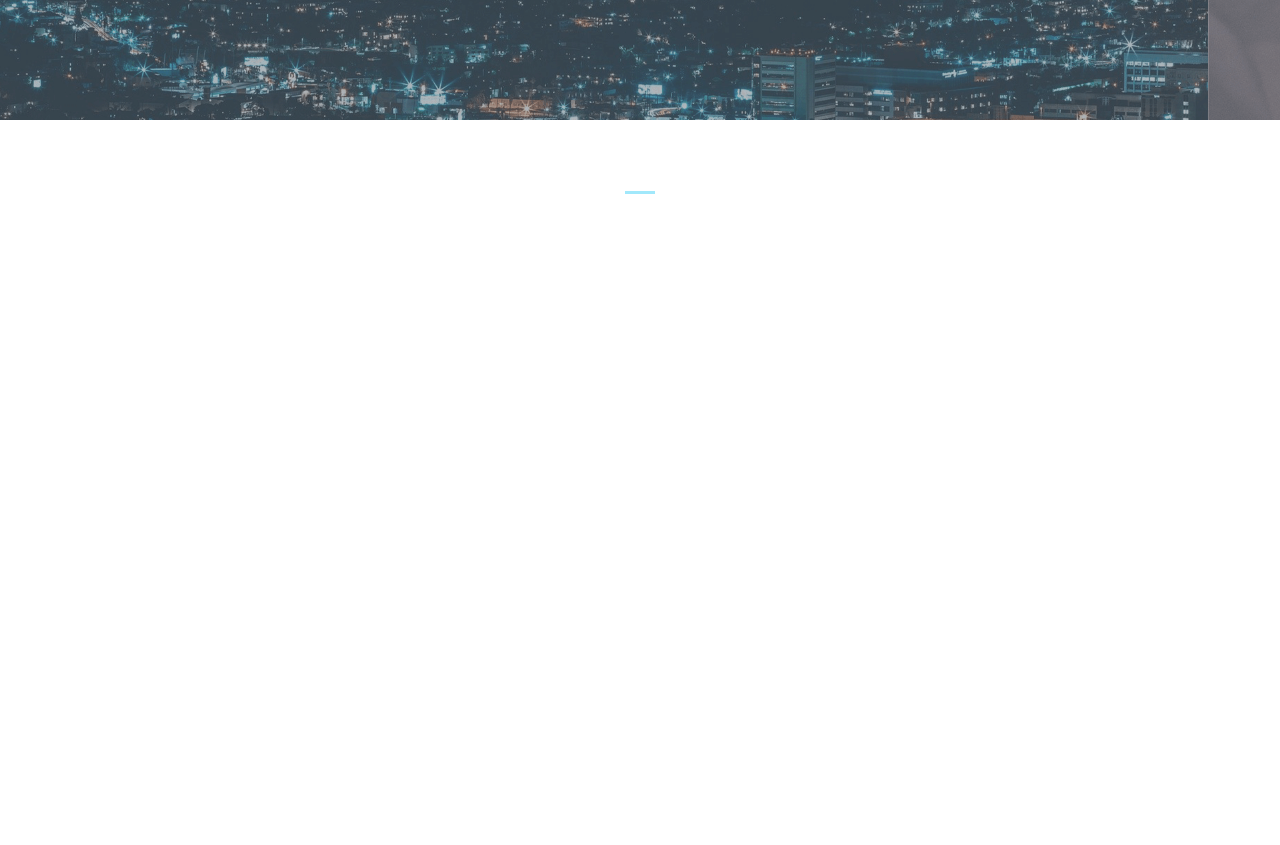
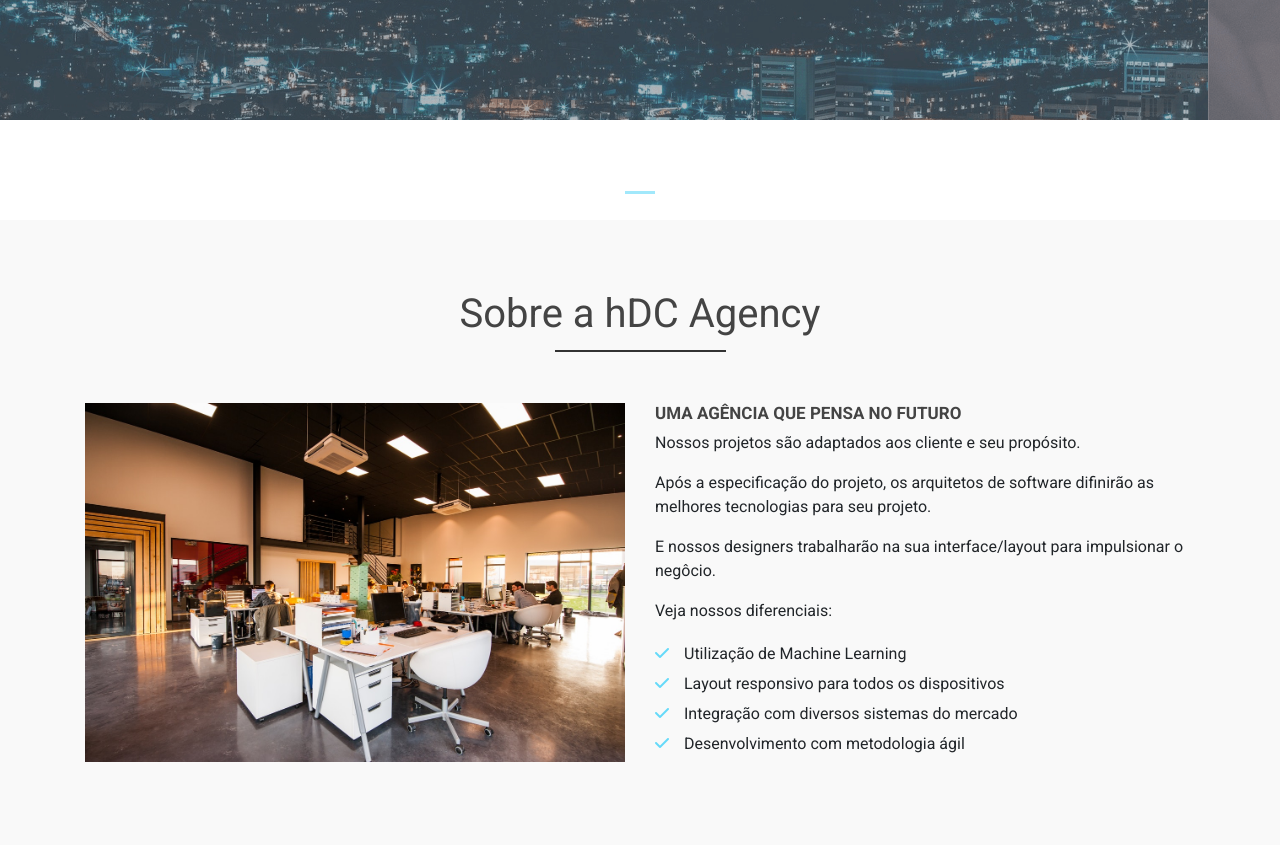
Before and after one commit to washfranca/PROJETO_CURSO, a plain HTML site: page html.index.html in a window 1280 px wide. Shown: the part 500-1345 px from the top of the page. Before the commit the page ends 800 px from the top, so only its background shows below. Drawn offline with nearby package versions, Linux system fonts and the light colour scheme.

Commit message:
sobre a agencia

```diff
--- a/css/style.css
+++ b/css/style.css
@@ -98,3 +98,48 @@
  .carousel-indicators .active {
     background-color: #65DAF9;
  }
+
+ /* Sobre a Empresa*/
+
+ #about-area {
+    background-color: #f9f9f9;
+
+ }
+ .main-title {
+    color: #444;
+    margin: 0 0 65px 0;
+    font-size: 40px;
+    text-align: center;
+
+ }
+ .main-title::after {
+     content: "";
+     border-top: 2px solid #333;
+     width: 15%;
+     position: absolute;
+     top: 60px;
+     left: 42.5%;
+ }
+
+ .about-title {
+    font-size: 17px;
+    color: #444;
+    text-transform: uppercase;
+    font-weight: bold;
+
+ }
+
+ #about-list {
+     list-style: none;
+     padding-left: 0px;
+
+ }
+
+#about-list li {
+    line-height: 30px;
+}
+
+#about-list i {
+    color: #65DAF9;
+    margin-right: 15px;
+}
--- a/html.index.html
+++ b/html.index.html
@@ -90,6 +90,31 @@
                 <span class="sr-only">Next</span>
               </a>
             </div>
+            <div id="about-area">
+              <div class="container">
+                <div class="row">
+                  <div class="col-12">
+                    <h3 class="main-title">Sobre a hDC Agency</h3>
+                  </div>
+                  <div class="col-md-6">
+                    <img class="img-fluid" src="img/agencia.jpg" alt="Agencia hDC">
+                  </div>
+                  <div class="col-md-6">
+                    <h3 class="about-title">Uma Agência que pensa no futuro</h3>
+                    <p>Nossos projetos são adaptados aos cliente e seu propósito.</p>
+                    <p>Após a especificação do projeto, os arquitetos de software difinirão as melhores tecnologias para seu projeto.</p>
+                    <p>E nossos designers trabalharão na sua interface/layout para impulsionar o negôcio.</p>
+                    <p>Veja nossos diferenciais:</p>
+                    <ul id="about-list">
+                    <li><i class="fas fa-check"></i>Utilização de Machine Learning</li>
+                    <li><i class="fas fa-check"></i>Layout responsivo para todos os dispositivos</li>
+                    <li><i class="fas fa-check"></i>Integração com diversos sistemas do mercado</li>
+                    <li><i class="fas fa-check"></i>Desenvolvimento com metodologia ágil</li>
+                  </ul>
+                  </div>
+                </div>
+              </div>
+            </div>
         </div>
   </main>
   <script src="js/script.js"></script>
```
